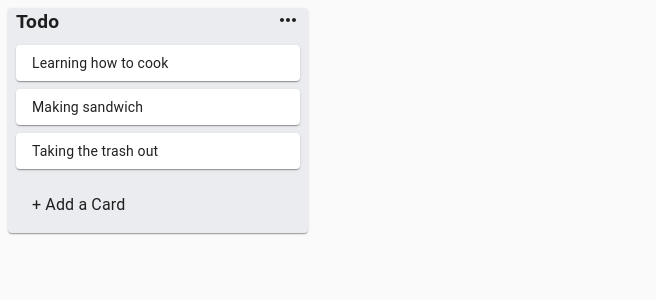
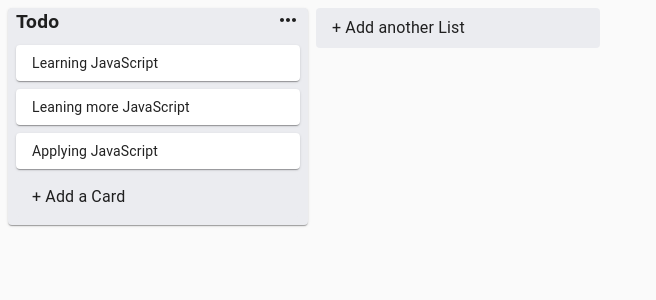
Before and after one commit to abhiramskrishna/TrelloClone, a React (Create React App) app: page / in a window 1280 px wide. Shown: the top 300 px of the page, without its empty margins (0-656 px from the left). Built offline with nearby package versions, Linux system fonts and the light colour scheme.

Commit message:
Added new list

```diff
--- a/src/App.js
+++ b/src/App.js
@@ -3,10 +3,23 @@ import { v4 as uuid } from 'uuid';
 import List from './components/List/List';
 import store from './utils/store';
 import StoreApi from './utils/storeApi';
+import InputContainer from './components/Input/InputContainer';
+import { makeStyles } from '@material-ui/core/styles';
+
+const useStyle = makeStyles((theme) => ({
+  root: {
+    display: 'flex',
+    minHeight: '100vh',
+    width: '100%',
+  },
+}));
+
 export default function App() {
   const [data, setData] = useState(store);
+  const classes = useStyle();
   const addMoreCard = (title, listId) => {
-    console.log(title);
+    console.log(title, listId);
+
     const newCardId = uuid();
     const newCard = {
       id: newCardId,
@@ -24,14 +37,48 @@ export default function App() {
       },
     };
     setData(newState);
+
   };
+
+  const addMoreList = (title) => {
+    const newListId = uuid();
+    const newList = {
+      id: newListId,
+      title,
+      cards: [],
+    };
+    const newState = {
+      listIds: [...data.listIds, newListId],
+      lists: {
+        ...data.lists,
+        [newListId]: newList,
+      },
+    };
+    setData(newState);
+
+  };
+  const updateListTitle = (title, listId) => {
+    const list = data.lists[listId];
+    list.title = title;
+
+    const newState = {
+      ...data,
+      lists: {
+        ...data.lists,
+        [listId]: list,
+      },
+    };
+    setData(newState);
+  };
+
   return (
-    <StoreApi.Provider value={{ addMoreCard }}>
-      <div>
+    <StoreApi.Provider value={{ addMoreCard, addMoreList, updateListTitle }}>
+      <div className={classes.root}>
         {data.listIds.map((listId) => {
           const list = data.lists[listId];
           return <List list={list} key={listId} />;
         })}
+        <InputContainer type="list" />
       </div>
     </StoreApi.Provider>
   );
--- a/src/components/Input/InputCard.js
+++ b/src/components/Input/InputCard.js
@@ -23,25 +23,24 @@ const useStyle = makeStyles((theme) => ({
     margin: theme.spacing(0, 1, 1, 1),
   },
 }));
-export default function InputCard({ setOpen, listId }) {
-
+export default function InputCard({ setOpen, listId, type }) {
   const classes = useStyle();
-  const { addMoreCard } = useContext(storeApi);
-  const [cardTitle, setCardTitle] = useState('');
+  const { addMoreCard, addMoreList } = useContext(storeApi);
+  const [title, setTitle] = useState('');
 
   const handleOnChange = (e) => {
-    setCardTitle(e.target.value);
+    setTitle(e.target.value);
   };
-
   const handleBtnConfirm = () => {
-    addMoreCard(cardTitle, listId);
-    setCardTitle('');
-    setOpen(false);
-  };
-
-  const handleBlur = () => {
-    setOpen(false);
-    //setCardTitle('');
+    if (type === 'card') {
+      addMoreCard(title, listId);
+      setTitle('');
+      setOpen(false);
+    } else {
+      addMoreList(title);
+      setTitle('');
+      setOpen(false);
+    }
   };
 
   return (
@@ -51,19 +50,23 @@ export default function InputCard({ setOpen, listId }) {
           <InputBase
             onChange={handleOnChange}
             multiline
-            value={cardTitle}
+            onBlur={() => setOpen(false)}
             fullWidth
-            onBlur={handleBlur}
             inputProps={{
               className: classes.input,
             }}
-            placeholder="Enter a title of this card.."
+            value={title}
+            placeholder={
+              type === 'card'
+                ? 'Enter a title of this card.'
+                : 'Enter list title.'
+            }
           />
         </Paper>
       </div>
       <div className={classes.confirm}>
         <Button className={classes.btnConfirm} onClick={handleBtnConfirm}>
-          Add Card
+          {type === 'card' ? 'Add Card' : 'Add List'}
         </Button>
         <IconButton onClick={() => setOpen(false)}>
           <ClearIcon />
--- a/src/components/Input/InputContainer.js
+++ b/src/components/Input/InputContainer.js
@@ -5,7 +5,8 @@ import InputCard from './InputCard';
 
 const useStyle = makeStyles((theme) => ({
   root: {
-    marginTop: theme.spacing(2),
+    width: '300px',
+    marginTop: theme.spacing(1),
   },
   addCard: {
     padding: theme.spacing(1, 1, 1, 2),
@@ -17,13 +18,13 @@ const useStyle = makeStyles((theme) => ({
   },
 }));
 
-export default function InputContainer({ listId }) {
+export default function InputContainer({ listId, type }) {
   const classes = useStyle();
   const [open, setOpen] = useState(false);
   return (
     <div className={classes.root}>
       <Collapse in={open}>
-        <InputCard setOpen={setOpen} listId={listId} />
+        <InputCard setOpen={setOpen} listId={listId} type={type} />
       </Collapse>
       <Collapse in={!open}>
         <Paper
@@ -31,7 +32,9 @@ export default function InputContainer({ listId }) {
           elevation={0}
           onClick={() => setOpen(!open)}
         >
-          <Typography>+ Add a Card</Typography>
+          <Typography>
+            {type === 'card' ? '+ Add a Card' : '+ Add another List'}
+          </Typography>
         </Paper>
       </Collapse>
     </div>
--- a/src/components/List/List.js
+++ b/src/components/List/List.js
@@ -7,7 +7,7 @@ import InputContainer from '../Input/InputContainer';
 
 const useStyle = makeStyles((theme) => ({
   root: {
-    width: '300px',
+    minWidth: '300px',
     backgroundColor: '#EBECF0',
     marginLeft: theme.spacing(1),
   },
@@ -18,11 +18,11 @@ export default function List({ list }) {
     <div>
       <Paper className={classes.root}>
         <CssBaseline />
-        <Title title={list.title} />
+        <Title title={list.title} listId={list.id} />
         {list.cards.map((card) => (
           <Card key={card.id} card={card} />
         ))}
-        <InputContainer listId={list.id} />
+        <InputContainer listId={list.id} type="card" />
       </Paper>
     </div>
   );
--- a/src/components/List/Title.js
+++ b/src/components/List/Title.js
@@ -1,7 +1,8 @@
-import React, { useState } from 'react';
+import React, { useState, useContext } from 'react';
 import { Typography, InputBase } from '@material-ui/core';
 import { makeStyles } from '@material-ui/core/styles';
 import MoreHorizIcon from '@material-ui/icons/MoreHoriz';
+import storeApi from '../../utils/storeApi';
 
 const useStyle = makeStyles((theme) => ({
   editableTitleContainer: {
@@ -22,22 +23,33 @@ const useStyle = makeStyles((theme) => ({
     },
   },
 }));
-export default function Title({ title }) {
+export default function Title({ title, listId }) {
   const [open, setOpen] = useState(false);
+  const [newTitle, setNewTitle] = useState(title);
+  const { updateListTitle } = useContext(storeApi);
   const classes = useStyle();
+  const handleOnChange = (e) => {
+    setNewTitle(e.target.value);
+  };
+
+  const handleOnBlur = () => {
+    updateListTitle(newTitle, listId);
+    setOpen(false);
+  };
 
   return (
     <div>
       {open ? (
         <div>
           <InputBase
+            onChange={handleOnChange}
             autoFocus
-            value={title}
+            value={newTitle}
             inputProps={{
               className: classes.input,
             }}
             fullWidth
-            onBlur={() => setOpen(!open)}
+            onBlur={handleOnBlur}
           />
         </div>
       ) : (
--- a/src/utils/store.js
+++ b/src/utils/store.js
@@ -1,15 +1,15 @@
 const cards = [
   {
     id: 'card-1',
-    title: 'Learning how to cook',
+    title: 'Learning JavaScript',
   },
   {
     id: 'card-2',
-    title: 'Making sandwich',
+    title: 'Leaning more JavaScript',
   },
   {
     id: 'card-3',
-    title: 'Taking the trash out',
+    title: 'Applying JavaScript',
   },
 ];
 
```
